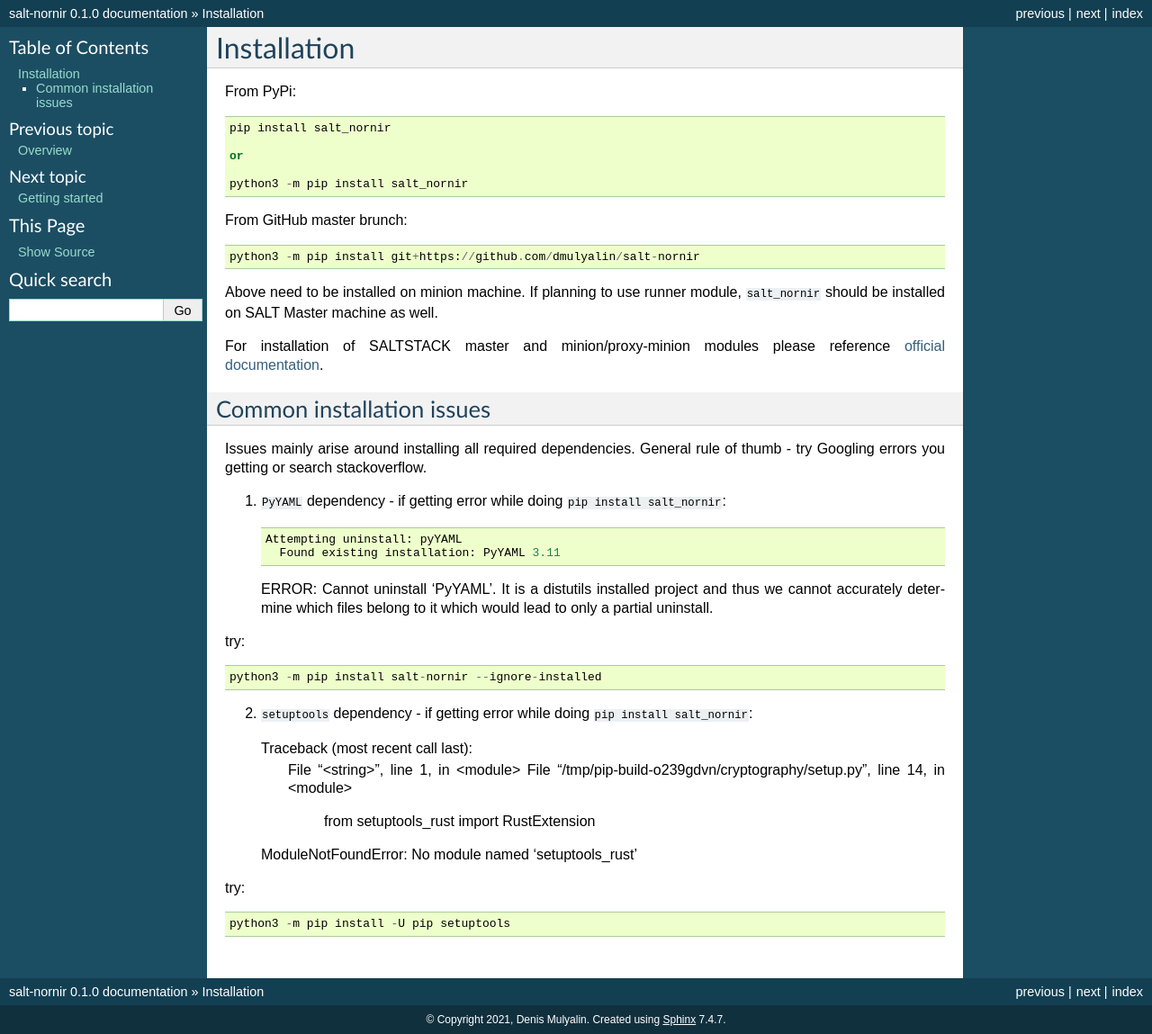
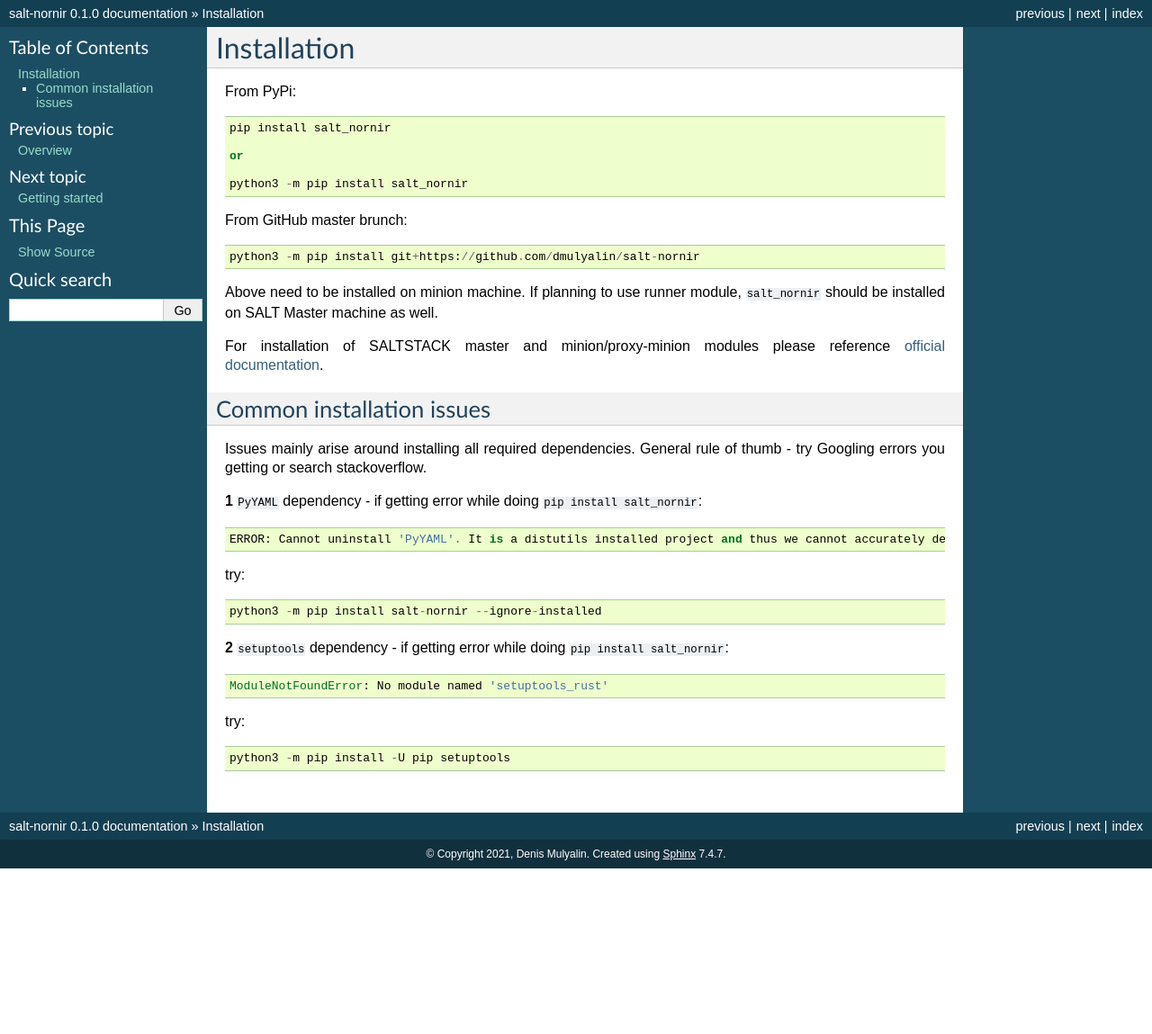
Before and after one commit to dmulyalin/salt-nornir, a Sphinx documentation site: the page built from docs/source/Installation.rst, in a window 1280 px wide. Shown: the whole page at 90% size. Built offline with Sphinx 7.4.7, drawn with Linux system fonts in a browser that asks for light colours; after the commit the page ends 965 px from its top, so only the background shows below that.

```diff
--- a/docs/source/Installation.rst
+++ b/docs/source/Installation.rst
@@ -25,22 +25,16 @@ Common installation issues
 
 Issues mainly arise around installing all required dependencies. General rule of thumb - try Googling errors you getting or search stackoverflow.
 
-(1) ``PyYAML`` dependency - if getting error while doing ``pip install salt_nornir``::
+**1** ``PyYAML`` dependency - if getting error while doing ``pip install salt_nornir``::
 
-      Attempting uninstall: pyYAML
-        Found existing installation: PyYAML 3.11
     ERROR: Cannot uninstall 'PyYAML'. It is a distutils installed project and thus we cannot accurately determine which files belong to it which would lead to only a partial uninstall.
 
 try::
 
     python3 -m pip install salt-nornir --ignore-installed
 
-(2) ``setuptools`` dependency - if getting error while doing ``pip install salt_nornir``::
+**2** ``setuptools`` dependency - if getting error while doing ``pip install salt_nornir``::
 
-    Traceback (most recent call last):
-      File "<string>", line 1, in <module>
-      File "/tmp/pip-build-o239gdvn/cryptography/setup.py", line 14, in <module>
-        from setuptools_rust import RustExtension
     ModuleNotFoundError: No module named 'setuptools_rust'
 
 try::
--- a/setup.py
+++ b/setup.py
@@ -7,7 +7,7 @@ __author__ = "Denis Mulyalin <d.mulyalin@gmail.com>"
 
 setup(
     name="salt_nornir",
-    version="0.3.0",
+    version="0.3.1",
     author="Denis Mulyalin",
     author_email="d.mulyalin@gmail.com",
     description="SALTSTACK Nornir Modules",
```
